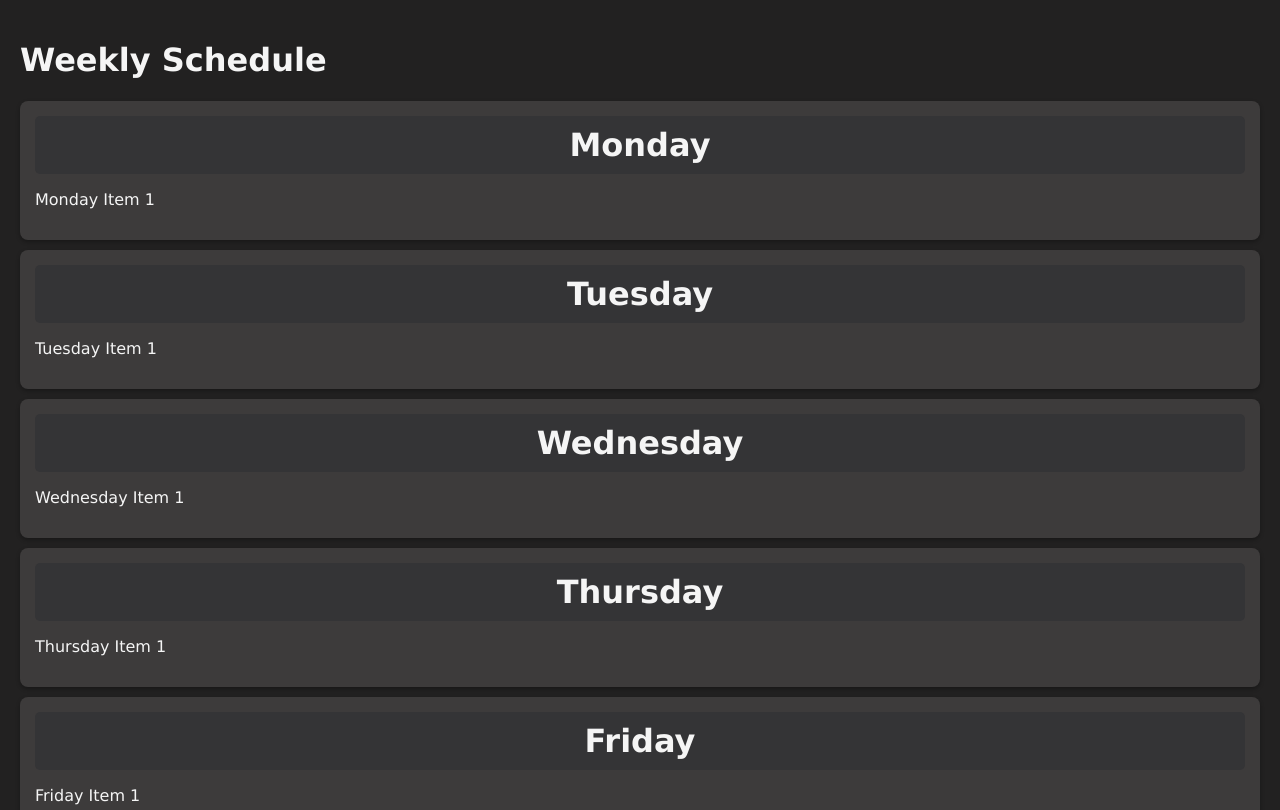
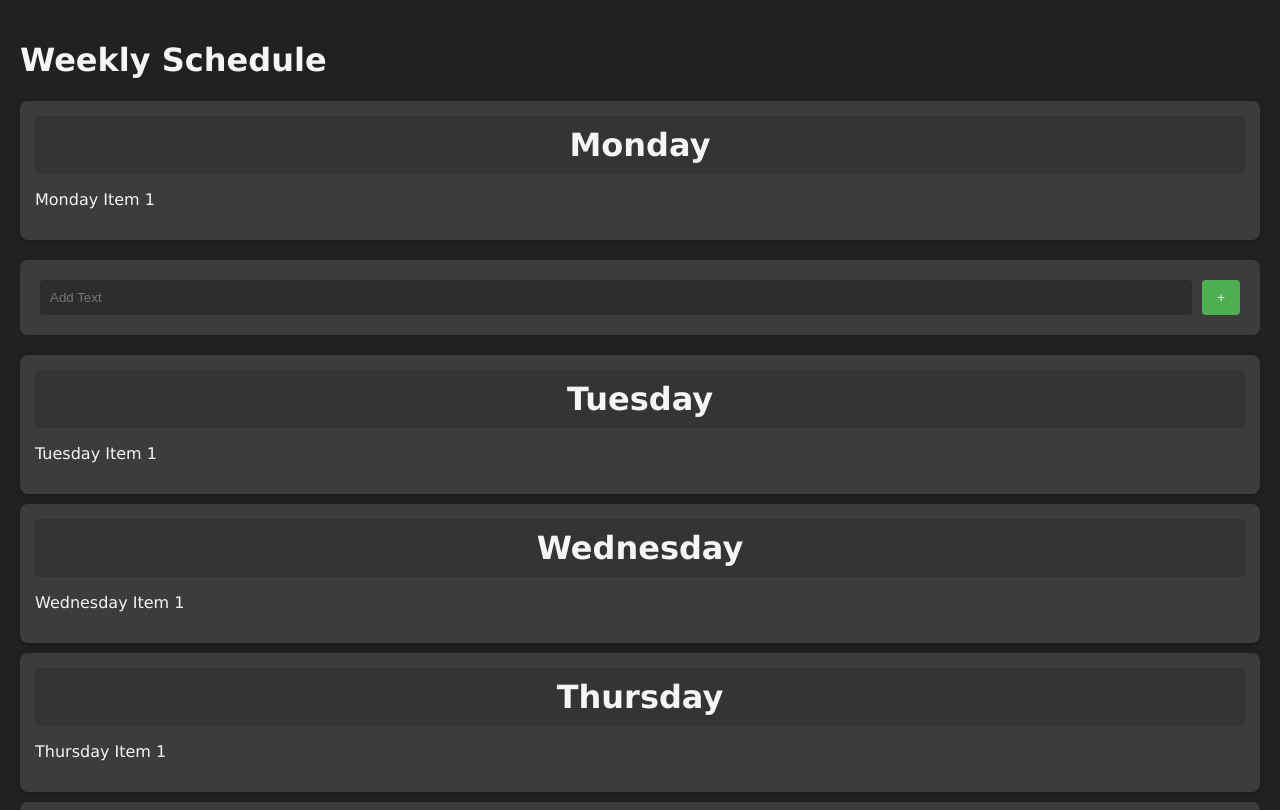
Before and after one commit to Ant2235/App-project, a plain HTML site: page index.html in a window 1280 px wide. Shown: the top 810 px of the page. Drawn offline with Linux system fonts and the light colour scheme.

Commit message:
Thinking

```diff
--- a/index.html
+++ b/index.html
@@ -18,6 +18,10 @@
                 <li id="item">Monday Item 1</li>
             </ul>
         </div>
+    </div>
+     <div class="form-box">
+        <input id="input" type="text" placeholder="Add Text">
+        <button class="add-button" onclick="addTask()">+</button>
     </div>
 
     <div id="main" class="day-card">
```
